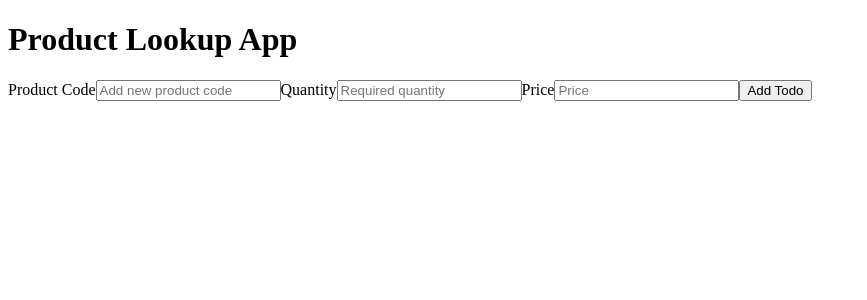
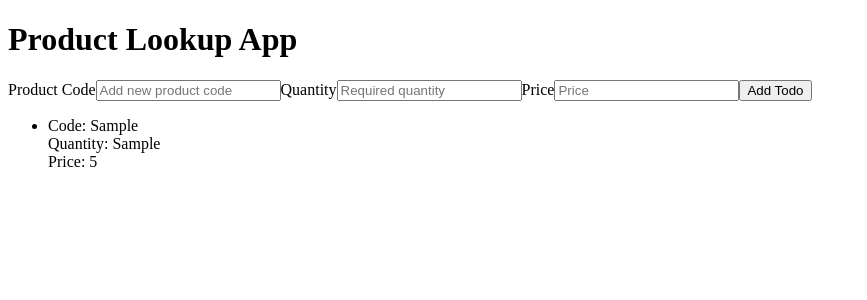
Before and after one commit to Vlad-B/product_catalogue, a React (Create React App) app: page / in a window 1280 px wide. Both pictures are taken after typing "Sample", "Sample", "5" into the empty fields and a click on the button "Add Todo". Shown: the top 300 px of the page, without its empty margins (0-867 px from the left). Built offline with nearby package versions, Linux system fonts and the light colour scheme.

Commit message:
Create the list item structure for Product

```diff
--- a/src/components/Product/Product.js
+++ b/src/components/Product/Product.js
@@ -2,6 +2,12 @@ import React, { Component } from 'react';
 
 export default class Product extends Component {
 	render() {
-		return <div></div>;
+		return (
+			<li>
+				<div>Code: {this.props.productCode}</div>
+				<div>Quantity: {this.props.qty}</div>
+				<div>Price: {this.props.price}</div>
+			</li>
+		);
 	}
 }
```
